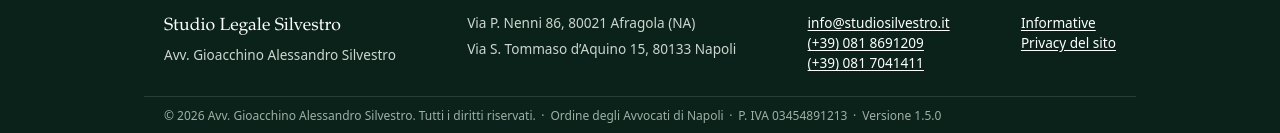
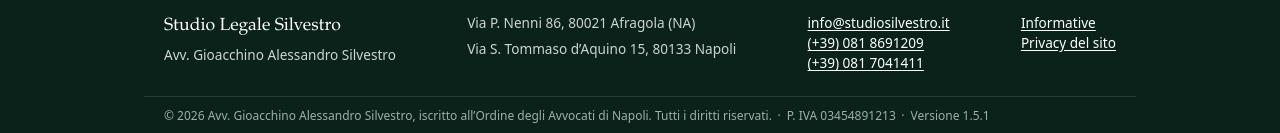
Before and after one commit to giasone70/studio-legale, a Jekyll site: the page built from index.md, in a window 1280 px wide. Shown: the part 764-897 px from the top of the page. Built offline with Jekyll 4.4.1, drawn with Linux system fonts in a browser that asks for light colours.

Commit message:
Versione 1.5.1: dicitura «iscritto all’Ordine degli Avvocati di Napoli» nel piè di pagina
Co-Authored-By: Claude Opus 5.5 <noreply@anthropic.com>
Claude-Session: https://claude.ai/code/session_01V4bXXCJnw4L8xuCbcrYY3K

```diff
--- a/_data/versioni.yml
+++ b/_data/versioni.yml
@@ -4,4 +4,4 @@
 # Ogni applicazione in utilita/ ha il proprio numero scritto nel suo file
 # (per il calcolatore: costante VERSIONE in utilita/calcolo-termini-penali/index.html).
 
-sito: 1.5.0
+sito: 1.5.1
--- a/_includes/moduli/copyright.html
+++ b/_includes/moduli/copyright.html
@@ -1,5 +1,5 @@
 {% assign anno_inizio = 2026 %}
 {% assign anno = site.time | date: "%Y" | plus: 0 %}
     <div class="contenitore piede-fondo">
-      <p>&copy; {{ anno_inizio }}{% if anno > anno_inizio %}-{{ anno }}{% endif %} {{ site.data.studio.titolare }}. Tutti i diritti riservati.{% if site.data.studio.ordine %} <span class="piede-iva">{{ site.data.studio.ordine }}</span>{% endif %}{% if site.data.studio.partita_iva != "" %} <span class="piede-iva">P. IVA {{ site.data.studio.partita_iva }}</span>{% endif %} <span class="piede-versione">Versione {{ site.data.versioni.sito }}</span></p>
+      <p>&copy; {{ anno_inizio }}{% if anno > anno_inizio %}-{{ anno }}{% endif %} {{ site.data.studio.titolare }}{% if site.data.studio.ordine %}, iscritto all’{{ site.data.studio.ordine }}{% endif %}. Tutti i diritti riservati.{% if site.data.studio.partita_iva != "" %} <span class="piede-iva">P. IVA {{ site.data.studio.partita_iva }}</span>{% endif %} <span class="piede-versione">Versione {{ site.data.versioni.sito }}</span></p>
     </div>
```
